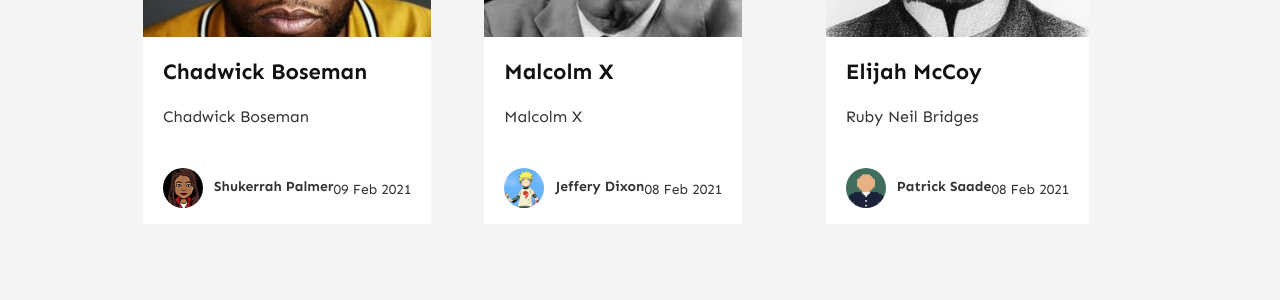
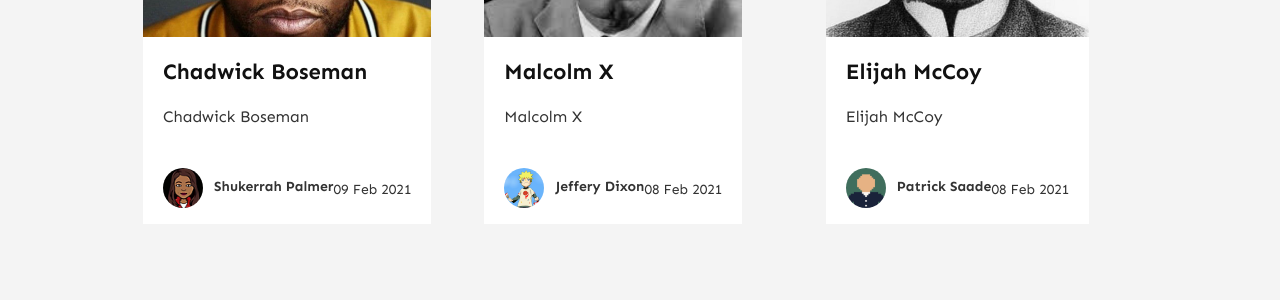
Before and after one commit to iMAKE-Innovation-Center/imake-bhm, a Jekyll site: the page built from _pages/categories.md, in a window 1280 px wide. Shown: the part 1663-1963 px from the top of the page. Built offline with Jekyll 4.4.1, drawn with Linux system fonts in a browser that asks for light colours; nearby versions of some CDN libraries; comment, search, counter and statistics services are not loaded.

Commit message:
small error fix

```diff
--- a/_posts/2021-02-08-elijah_mccoy.md
+++ b/_posts/2021-02-08-elijah_mccoy.md
@@ -9,7 +9,7 @@ comments: false
 toc: true
 ---
 <!-- English Section -->
-# Ruby Neil Bridges
+# Elijah McCoy
 
 ## In English:
 On the day May 2, 1844 a man who will change the world was born in Ontario, Canada. His name was Elijah McCoy and his situation was better than most black members at the time. He was born free due to his parents, who were fugitive slaves, escaping to Ontario, Canada. He became well educated because of this opportunity bestowed upon by his parents. As a result he became a certified mechanical engineer in Scotland while on apprenticeship there at age 15.
```
